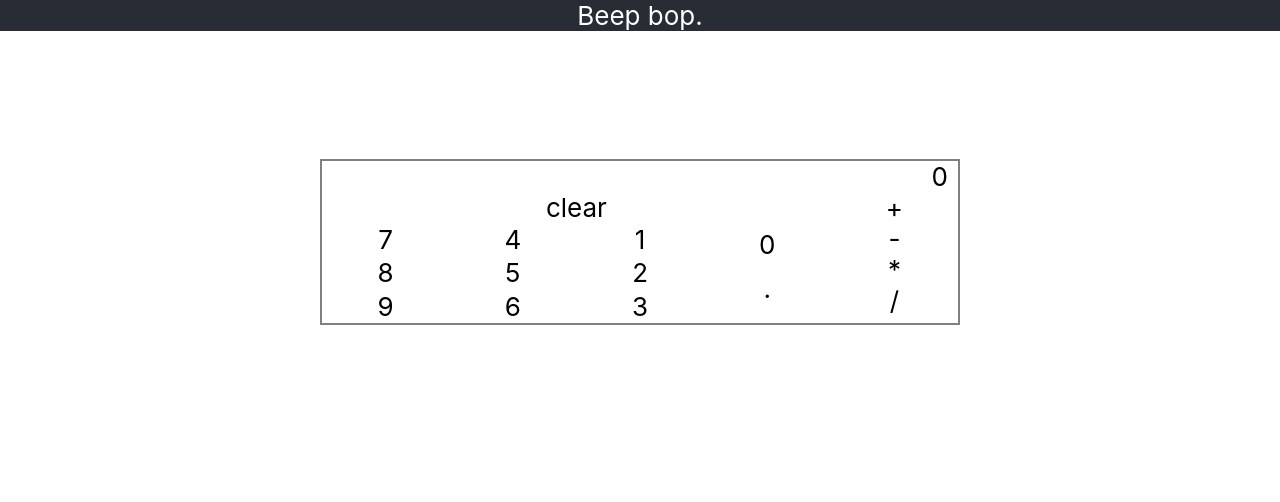
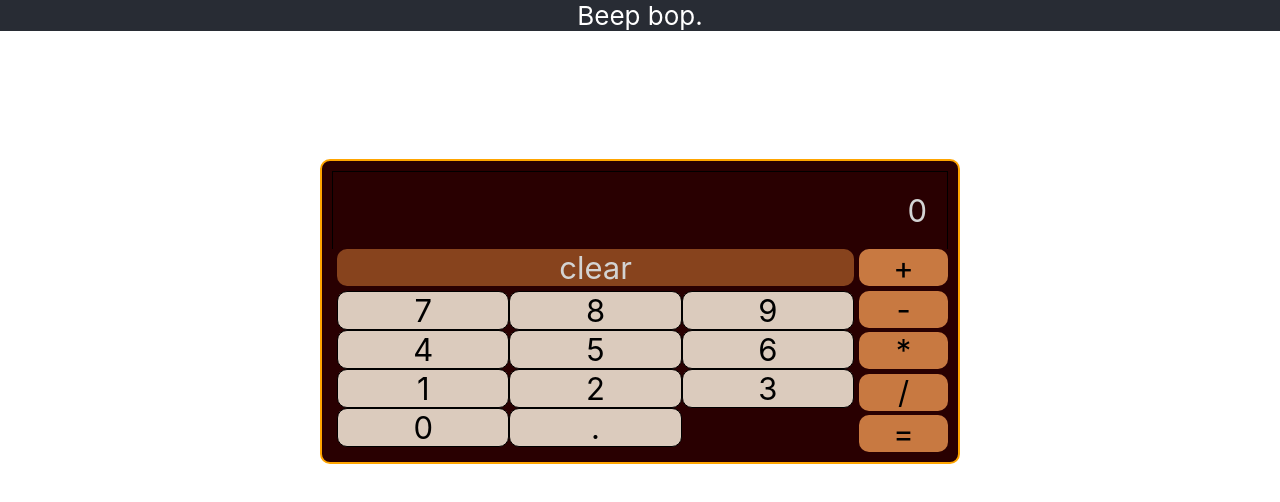
Before and after one commit to jdemarc/react-calculator, a React (Create React App) app: page / in a window 1280 px wide. Shown: the top 502 px of the page. Built offline with nearby package versions, Linux system fonts and the light colour scheme.

Commit message:
Finish styling... temporarily.

```diff
--- a/src/App.css
+++ b/src/App.css
@@ -4,7 +4,7 @@
 
 .App {
   text-align: center;
-  font-size: calc(10px + 2vmin);
+  font-size: calc(15px + 2vmin);
 }
 
 .App-header {
--- a/src/components/Calculator/Calculator.module.css
+++ b/src/components/Calculator/Calculator.module.css
@@ -3,5 +3,8 @@
     flex-direction: column;
     width: 50%;
     margin: 10% auto;
-    border: 2px solid gray;
+    padding: 10px;
+    background-color: #290001;
+    border: 2px solid orange;
+    border-radius: 10px;
 }
--- a/src/components/Clear/Clear.module.css
+++ b/src/components/Clear/Clear.module.css
@@ -0,0 +1,7 @@
+.Clear {
+    color: lightgray;
+    background-color: #87431d;
+    border-radius: 10px;
+    margin-right: 5px;
+    margin-left: 5px;
+}
--- a/src/components/Clear/index.jsx
+++ b/src/components/Clear/index.jsx
@@ -1,9 +1,9 @@
 import React from 'react';
-//import styles from './Clear.module.css'
+import styles from './Clear.module.css'
 
 function Clear() {
     return (
-        <div>
+        <div className={styles.Clear}>
             clear
         </div>
     );
--- /dev/null
+++ b/src/components/Evaluate/index.jsx
@@ -0,0 +1,9 @@
+import React from 'react';
+
+function Evaluate() {
+    return (
+        <div>=</div>
+    );
+}
+
+export default Evaluate
--- a/src/components/Input/Input.module.css
+++ b/src/components/Input/Input.module.css
@@ -1,8 +1,12 @@
 .keys {
-    display: flex;
-    justify-content: space-around;
-    align-items: center;
-    height: 100px;
-    flex-direction: column;
-    flex-wrap: wrap;
+    display: grid;
+    grid-template-columns: 1fr 1fr 1fr;
+    grid-template-rows: auto;
+    margin: 5px;
 }
+
+.keys > * {
+    border: 1px solid black;
+    border-radius: 10px;
+    background-color: #dbcbbd;
+}
--- a/src/components/Input/index.jsx
+++ b/src/components/Input/index.jsx
@@ -14,7 +14,6 @@ function Input() {
                 <div>3</div>
                 <div>0</div>
                 <div>.</div>
-                <div></div>
         </div>
     );
 }
--- a/src/components/Operations/Operations.module.css
+++ b/src/components/Operations/Operations.module.css
@@ -1,6 +1,12 @@
 .Operations {
     display: flex;
     flex-direction: column;
-    align-items: center;
-    width: 20%;
+    flex: .2;
+    justify-content: space-between;
 }
+
+.Operations > div {
+    background-color: #c87941;
+    border-radius: 10px;
+    /*trbl*/
+}
--- a/src/components/Operations/index.jsx
+++ b/src/components/Operations/index.jsx
@@ -4,6 +4,7 @@ import Addition from '../Addition'
 import Subtraction from '../Subtraction'
 import Multiplication from '../Multiplication'
 import Division from '../Division'
+import Evaluate from '../Evaluate';
 
 function Operations() {
     return (
@@ -12,6 +13,7 @@ function Operations() {
             <Subtraction />
             <Multiplication />
             <Division />
+            <Evaluate />
         </div>
     );
 }
--- a/src/components/Output/Output.module.css
+++ b/src/components/Output/Output.module.css
@@ -1,5 +1,8 @@
 .Output {
-    font-size: calc(10px + 2vmin);
-    align-self: end;
-    padding-right: 10px;
+    text-align: end;
+    padding: 20px;
+    width: 100%;
+    border: 1px solid black;
+    border-style: solid solid none solid;
+    color: lightgray;
 }
```
Also changed, not shown: src/components/Evaluate/Evaluate.module.css (added).
